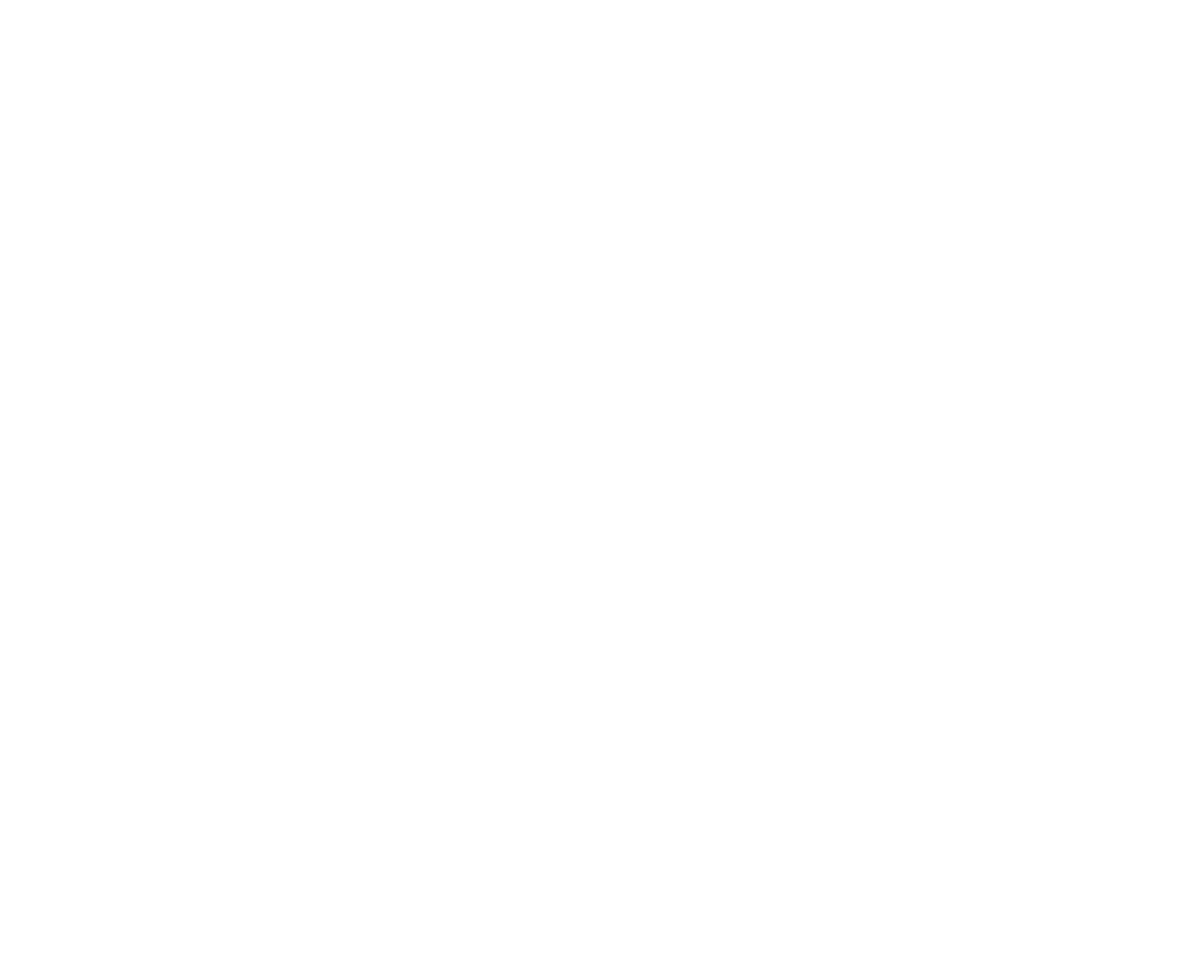
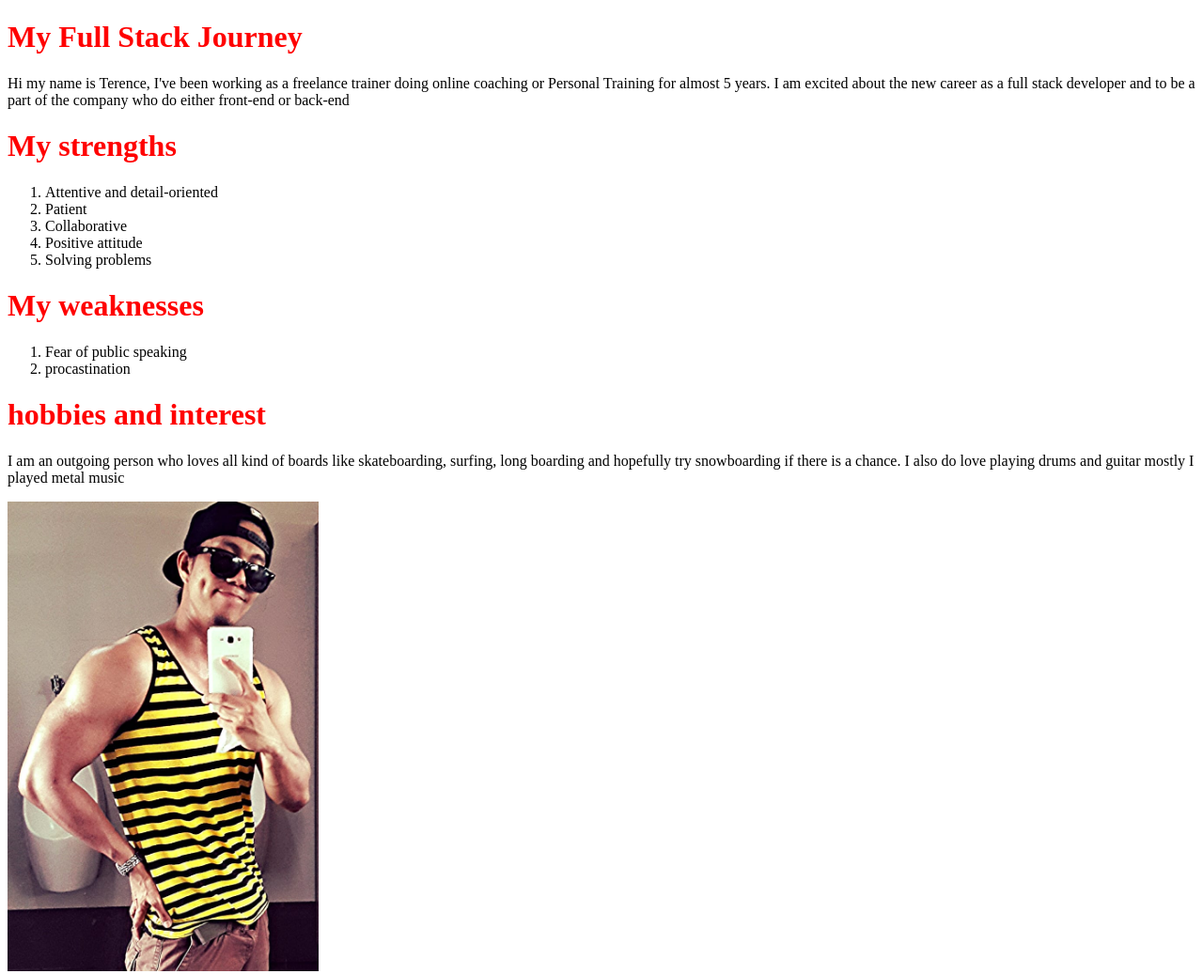
Before and after one commit to Terence1925/kodege-lab-exercises-phase-1, a plain HTML site: page index.html in a window 1280 px wide. Shown: the whole page at 94% size. Before the commit the page ends 800 px from the top, so only its background shows below. Drawn offline with Linux system fonts and the light colour scheme.

Commit message:
first commit

```diff
--- a/index.html
+++ b/index.html
@@ -5,5 +5,34 @@
     <meta name="viewport" content="width=device-width, initial-scale=1.0" />
     <title>Document</title>
   </head>
-  <body></body>
+  <body>
+    <h1 style="color: red">My Full Stack Journey</h1>
+    <p style="color: black">
+      Hi my name is Terence, I've been working as a freelance trainer doing
+      online coaching or Personal Training for almost 5 years. I am excited
+      about the new career as a full stack developer and to be a part of the
+      company who do either front-end or back-end
+    </p>
+    <h1 style="color: red">My strengths</h1>
+    <ol>
+      <li>Attentive and detail-oriented</li>
+      <li>Patient</li>
+      <li>Collaborative</li>
+      <li>Positive attitude</li>
+      <li>Solving problems</li>
+    </ol>
+    <h1 style="color: red">My weaknesses</h1>
+    <ol>
+      <li>Fear of public speaking</li>
+      <li>procastination</li>
+    </ol>
+    <h1 style="color: red">hobbies and interest</h1>
+    <p>
+      I am an outgoing person who loves all kind of boards like skateboarding,
+      surfing, long boarding and hopefully try snowboarding if there is a
+      chance. I also do love playing drums and guitar mostly I played metal
+      music
+    </p>
+    <img src="me.jpg" height="500" />
+  </body>
 </html>
```
Also changed, not shown: me.jpg (added), 1 other file.
